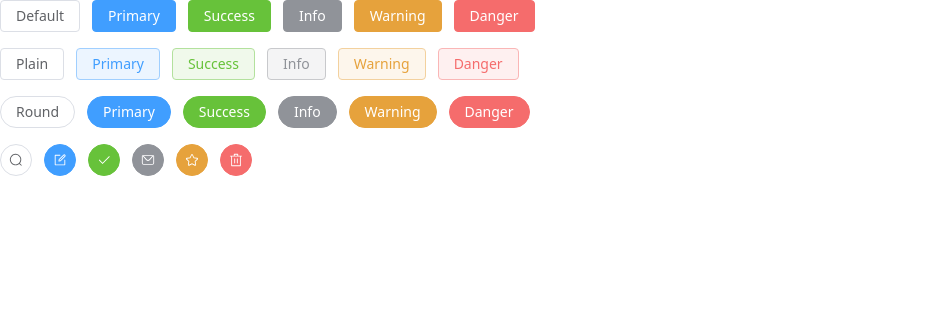
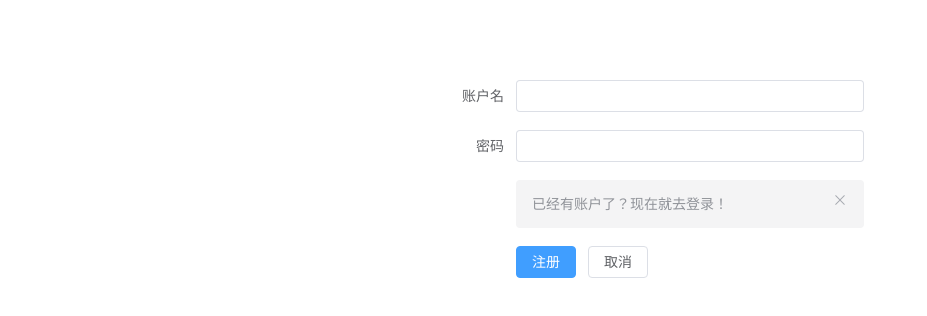
Before and after one commit to mrchar/peach, a Vue app in the folder web/: page /#/register in a window 1280 px wide. Shown: the top 316 px of the page, without its empty margins (0-927 px from the left). Built offline with nearby package versions, Linux system fonts and the light colour scheme.

Commit message:
添加注册登录页面

```diff
--- a/web/src/App.vue
+++ b/web/src/App.vue
@@ -1,48 +1,6 @@
 <script setup lang="ts">
-import {
-  Check,
-  Delete,
-  Edit,
-  Message,
-  Search,
-  Star,
-} from "@element-plus/icons-vue"
 </script>
 
 <template>
-  <el-row class="mb-4">
-    <el-button>Default</el-button>
-    <el-button type="primary">Primary</el-button>
-    <el-button type="success">Success</el-button>
-    <el-button type="info">Info</el-button>
-    <el-button type="warning">Warning</el-button>
-    <el-button type="danger">Danger</el-button>
-  </el-row>
-
-  <el-row class="mb-4">
-    <el-button plain>Plain</el-button>
-    <el-button type="primary" plain>Primary</el-button>
-    <el-button type="success" plain>Success</el-button>
-    <el-button type="info" plain>Info</el-button>
-    <el-button type="warning" plain>Warning</el-button>
-    <el-button type="danger" plain>Danger</el-button>
-  </el-row>
-
-  <el-row class="mb-4">
-    <el-button round>Round</el-button>
-    <el-button type="primary" round>Primary</el-button>
-    <el-button type="success" round>Success</el-button>
-    <el-button type="info" round>Info</el-button>
-    <el-button type="warning" round>Warning</el-button>
-    <el-button type="danger" round>Danger</el-button>
-  </el-row>
-
-  <el-row>
-    <el-button :icon="Search" circle/>
-    <el-button type="primary" :icon="Edit" circle/>
-    <el-button type="success" :icon="Check" circle/>
-    <el-button type="info" :icon="Message" circle/>
-    <el-button type="warning" :icon="Star" circle/>
-    <el-button type="danger" :icon="Delete" circle/>
-  </el-row>
+  <router-view/>
 </template>
--- /dev/null
+++ b/web/src/api/index.ts
@@ -0,0 +1,17 @@
+export interface LoginParams {
+    name: string,
+    password: string
+}
+
+export interface Account {
+    number: string,
+    name: string,
+}
+
+export const login = async (params: LoginParams): Promise<Account> => {
+    return {number: "0001", name: params.name}
+}
+
+export const register = async (params: LoginParams): Promise<Account> => {
+    return {number: "0001", name: params.name}
+}
--- /dev/null
+++ b/web/src/layout/LoginLayout.vue
@@ -0,0 +1,7 @@
+<template>
+  <div class="container mx-auto">
+    <div class="max-w-lg mx-auto pt-20 px-8">
+      <router-view/>
+    </div>
+  </div>
+</template>
--- a/web/src/main.ts
+++ b/web/src/main.ts
@@ -1,6 +1,8 @@
 import {createApp} from "vue"
 import "./style.css"
+import router from "./router"
 import App from "./App.vue"
 
 const app = createApp(App)
+app.use(router)
 app.mount("#app")
--- /dev/null
+++ b/web/src/pages/LoginPage.vue
@@ -0,0 +1,73 @@
+<script lang="ts" setup>
+import {onMounted, ref} from "vue"
+import {login, LoginParams} from "../api"
+import {useRoute, useRouter} from "vue-router"
+
+const router = useRouter()
+const route = useRoute()
+
+const loginParams = ref<LoginParams>({
+  name: "",
+  password: "",
+})
+
+const onSubmit = () => {
+  login(loginParams.value)
+      .then((res) => {
+        console.log("Account: ", res)
+        router.push({path: "/profile", query: res as any})
+      })
+}
+
+const onClickToRegister = () => {
+  if (loginParams.value.name) {
+    router.push({path: "/register", query: {name: loginParams.value.name}})
+    return
+  } else {
+    router.push({path: "/register"})
+  }
+}
+
+const nameInput = ref()
+const passwordInput = ref()
+
+onMounted(() => {
+  nameInput.value.focus()
+
+  const query = route.query
+  if (query && query.name) {
+    loginParams.value.name = query.name as string
+    passwordInput.value.focus()
+  }
+})
+</script>
+
+<template>
+  <el-form label-width="100px">
+    <el-form-item label="账户">
+      <el-input
+          ref="nameInput"
+          v-model="loginParams.name"
+          @keyup.enter="$refs.passwordInput.focus()"
+      />
+    </el-form-item>
+    <el-form-item label="密码">
+      <el-input
+          ref="passwordInput"
+          v-model="loginParams.password"
+          type="password"
+          show-password
+          @keyup.enter="onSubmit"
+      />
+    </el-form-item>
+    <el-form-item>
+      <el-button type="primary" @click="onSubmit">登录</el-button>
+      <el-button @click="onClickToRegister">注册</el-button>
+    </el-form-item>
+  </el-form>
+</template>
+
+
+<style scoped>
+
+</style>
--- /dev/null
+++ b/web/src/pages/ProfilePage.vue
@@ -0,0 +1,29 @@
+<script lang="ts" setup>
+import {onMounted, ref} from "vue"
+import {useRoute} from "vue-router"
+import {Account} from "../api"
+
+const route = useRoute()
+const account = ref<Account>({number: "", name: ""})
+
+onMounted(() => {
+  const query = route.query
+  if (query && query.number && query.name) {
+    account.value = {
+      number: query.number as string,
+      name: query.name as string,
+    }
+  }
+})
+</script>
+
+<template>
+  <el-descriptions>
+    <el-descriptions-item label="账号">
+      <span>{{ account.number }}</span>
+    </el-descriptions-item>
+    <el-descriptions-item label="账户名">
+      <span>{{ account.name }}</span>
+    </el-descriptions-item>
+  </el-descriptions>
+</template>
--- /dev/null
+++ b/web/src/pages/RegisterPage.vue
@@ -0,0 +1,66 @@
+<script lang="ts" setup>
+import {onMounted, ref} from "vue"
+import {LoginParams, register} from "../api"
+import {useRoute, useRouter} from "vue-router"
+
+const router = useRouter()
+const route = useRoute()
+
+const registerParams = ref<LoginParams>({
+  name: "",
+  password: "",
+})
+
+
+
+const onClickRegister = () => {
+  register(registerParams.value)
+      .then((res) => {
+        router.push({path: "/register/success", query: res as any})
+      })
+}
+
+const nameInput = ref()
+const passwordInput = ref()
+
+onMounted(()=>{
+  nameInput.value.focus()
+  const query = route.query
+  if(query && query.name){
+    registerParams.value.name = query.name as string
+    passwordInput.value.focus()
+  }
+})
+</script>
+
+<template>
+  <el-form label-width="100px">
+    <el-form-item label="账户名">
+      <el-input
+          ref="nameInput"
+          v-model="registerParams.name"
+          @keyup.enter="$refs.passwordInput.focus()"
+      ></el-input>
+    </el-form-item>
+    <el-form-item label="密码">
+      <el-input
+          ref="passwordInput"
+          v-model="registerParams.password"
+          type="password"
+          show-password
+          @keyup.enter="onClickRegister"
+      ></el-input>
+    </el-form-item>
+    <el-form-item>
+      <el-alert>
+        <span>已经有账户了？现在就去</span>
+        <router-link to="/login">登录</router-link>
+        <span>！</span>
+      </el-alert>
+    </el-form-item>
+    <el-form-item>
+      <el-button type="primary" @click="onClickRegister">注册</el-button>
+      <el-button @click="router.back()">取消</el-button>
+    </el-form-item>
+  </el-form>
+</template>
--- /dev/null
+++ b/web/src/pages/RegisterResultPage.vue
@@ -0,0 +1,23 @@
+<script lang="ts" setup>
+import {useRoute, useRouter} from "vue-router"
+
+const router = useRouter()
+const route = useRoute()
+</script>
+
+<template>
+  <el-result
+      icon="success"
+      title="注册成功"
+      sub-title="点击下方按钮，跳转到登录页！"
+  >
+    <template #extra>
+      <el-button
+          type="primary"
+          @click="router.push({path:'/login', query:route.query})"
+      >
+        下一步
+      </el-button>
+    </template>
+  </el-result>
+</template>
--- /dev/null
+++ b/web/src/router/index.ts
@@ -0,0 +1,25 @@
+import {RouteRecordRaw, createRouter, createWebHashHistory} from "vue-router"
+import LoginPage from "../pages/LoginPage.vue"
+import LoginLayout from "../layout/LoginLayout.vue"
+import RegisterPage from "../pages/RegisterPage.vue"
+import ProfilePage from "../pages/ProfilePage.vue"
+import RegisterResultPage from "../pages/RegisterResultPage.vue"
+
+const routes: Array<RouteRecordRaw> = [
+    {path: "/", redirect: "/login"},
+    {
+        path: "/",
+        component: LoginLayout,
+        children: [
+            {path: "/login", component: LoginPage},
+            {path: "/register", component: RegisterPage},
+            {path: "/register/success", component: RegisterResultPage},
+        ],
+    },
+    {path: "/profile", component: ProfilePage},
+]
+
+export default createRouter({
+    routes,
+    history: createWebHashHistory(),
+})
```
Also changed, not shown: web/components.d.ts (+8 -0 lines).
